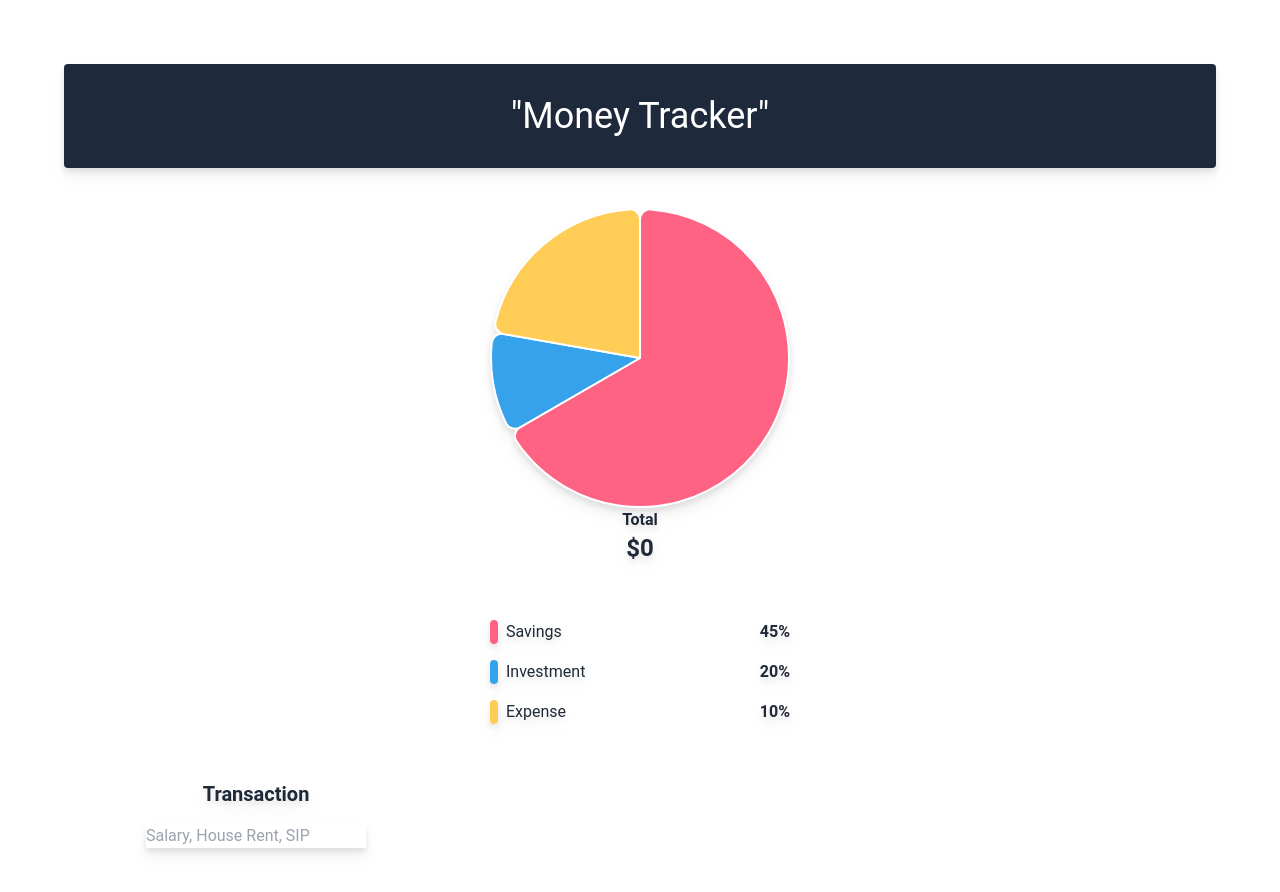
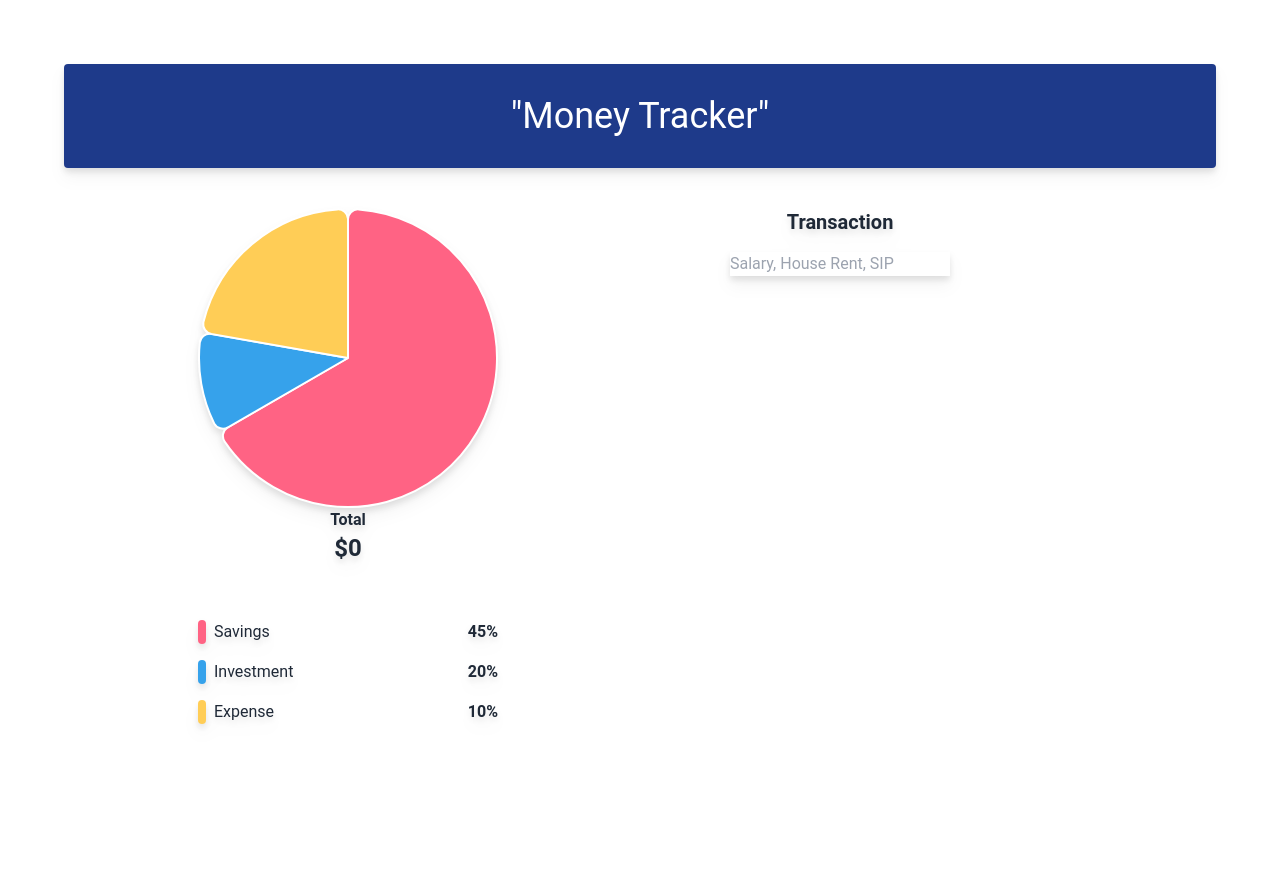
Before and after one commit to virginiarare/expense_tracker, a React (Create React App) app in the folder client/: page / in a window 1280 px wide. Shown: the top 892 px of the page. After the commit the page ends 828 px from the top, so only its background shows below. Built offline with nearby package versions, Linux system fonts and the light colour scheme.

Commit message:
Updating form colum

```diff
--- a/client/src/App.js
+++ b/client/src/App.js
@@ -6,17 +6,17 @@ function App() {
   return (
     <div className="App">
       <div className= "container mx-auto max-w-6xl text-center drop-shadow-lg text-gray-800">
-        <h1 className="text-4xl py-8 mb-10 bg-slate-800 text-white rounded"> "Money Tracker"</h1>
+        <h1 className="text-4xl py-8 mb-10 bg-blue-900 text-white rounded"> "Money Tracker"</h1>
 
-        {/* grid columns */}
-        <div className="grid md:grid-cols2 gap-4">
+      {/* grid columns */}
+      <div className="grid md:grid-cols-2 gap-4">
           {/* Chart */}
           <Graph></Graph>
           {/* Form */}
           <Form></Form>
-        </div>
       </div>
     </div>
+  </div>
   );
 }
 
```
